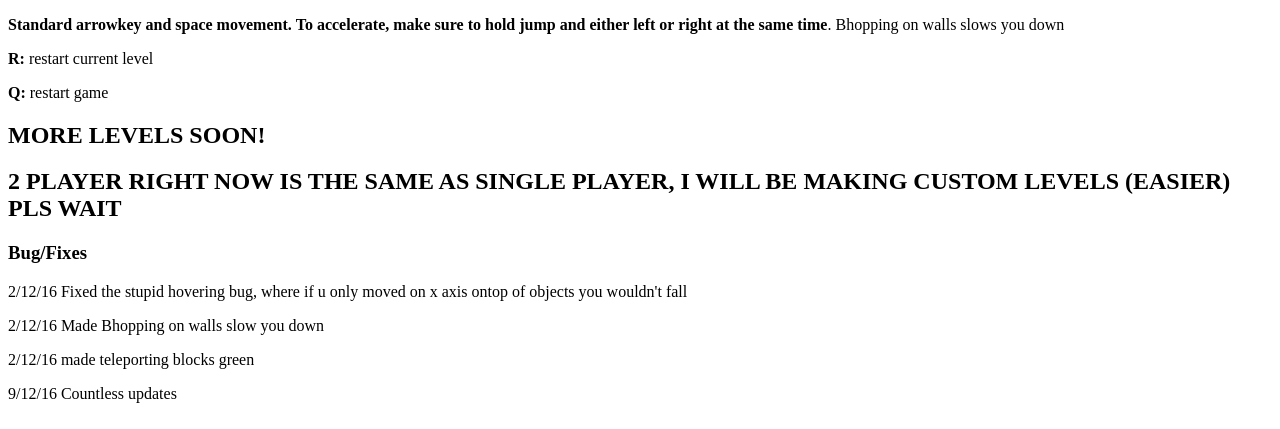
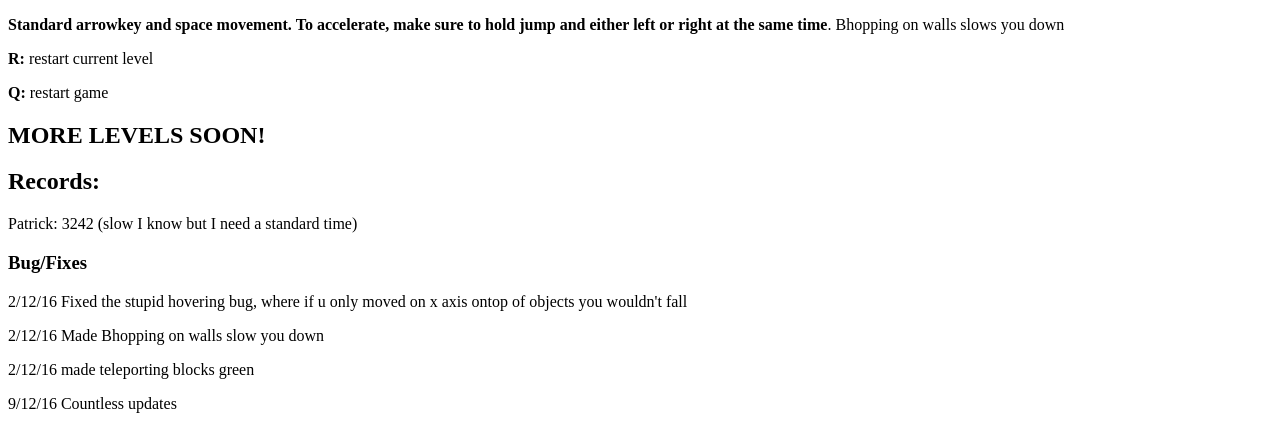
Before and after one commit to bhoppers/bhoppers.github.io, a plain HTML site: page index.html in a window 1280 px wide. Shown: the part 649-1078 px from the top of the page. Drawn offline with Linux system fonts and the light colour scheme.

Commit message:
Update index.html

```diff
--- a/index.html
+++ b/index.html
@@ -18,7 +18,8 @@
 	<p><b>R:</b> restart current level</p>
 	<p><b>Q:</b> restart game</p>
 	<h2>MORE LEVELS SOON!</h2>
-	<h2>2 PLAYER RIGHT NOW IS THE SAME AS SINGLE PLAYER, I WILL BE MAKING CUSTOM LEVELS (EASIER) PLS WAIT</h2>
+	<h2>Records:</h2>
+	<p>Patrick: 3242 (slow I know but I need a standard time)</p>
 	<h3>Bug/Fixes</h3>
 	<p>2/12/16 Fixed the stupid hovering bug, where if u only moved on x axis ontop of objects you wouldn't fall</p>
 	<p>2/12/16 Made Bhopping on walls slow you down</p>
```
